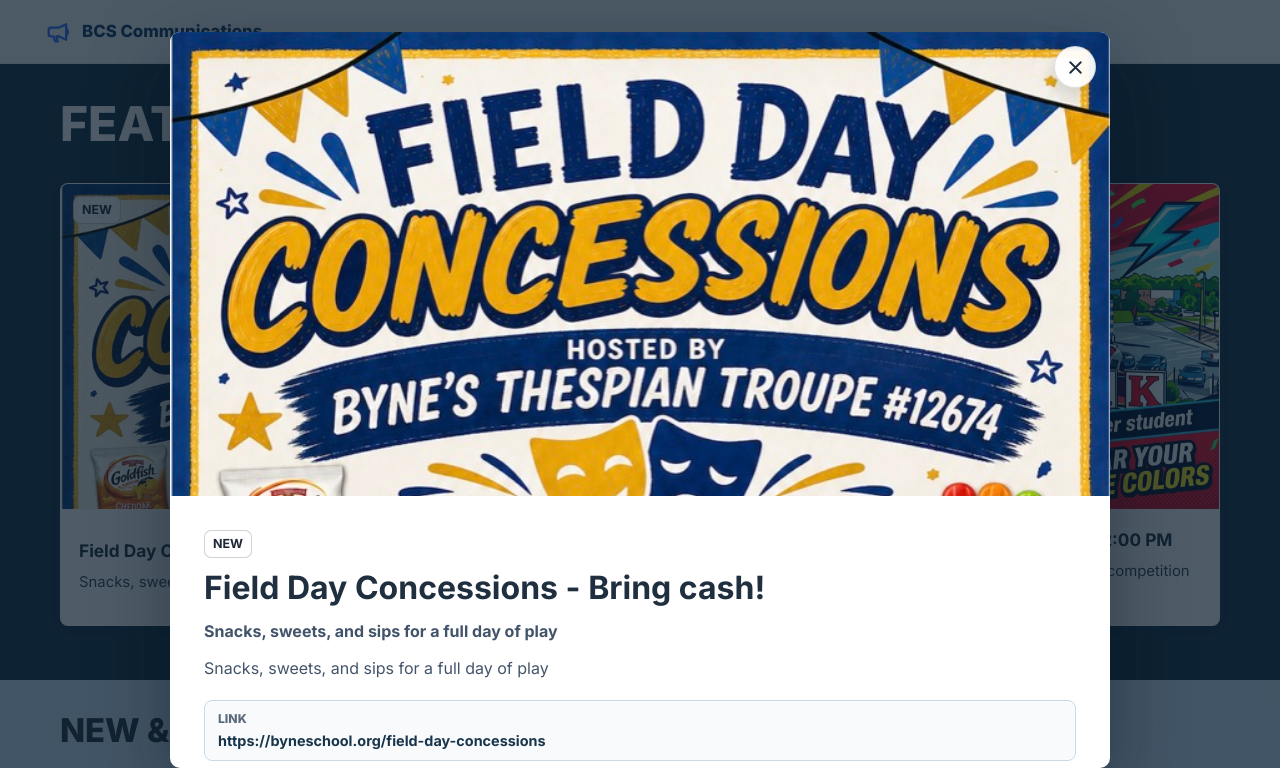
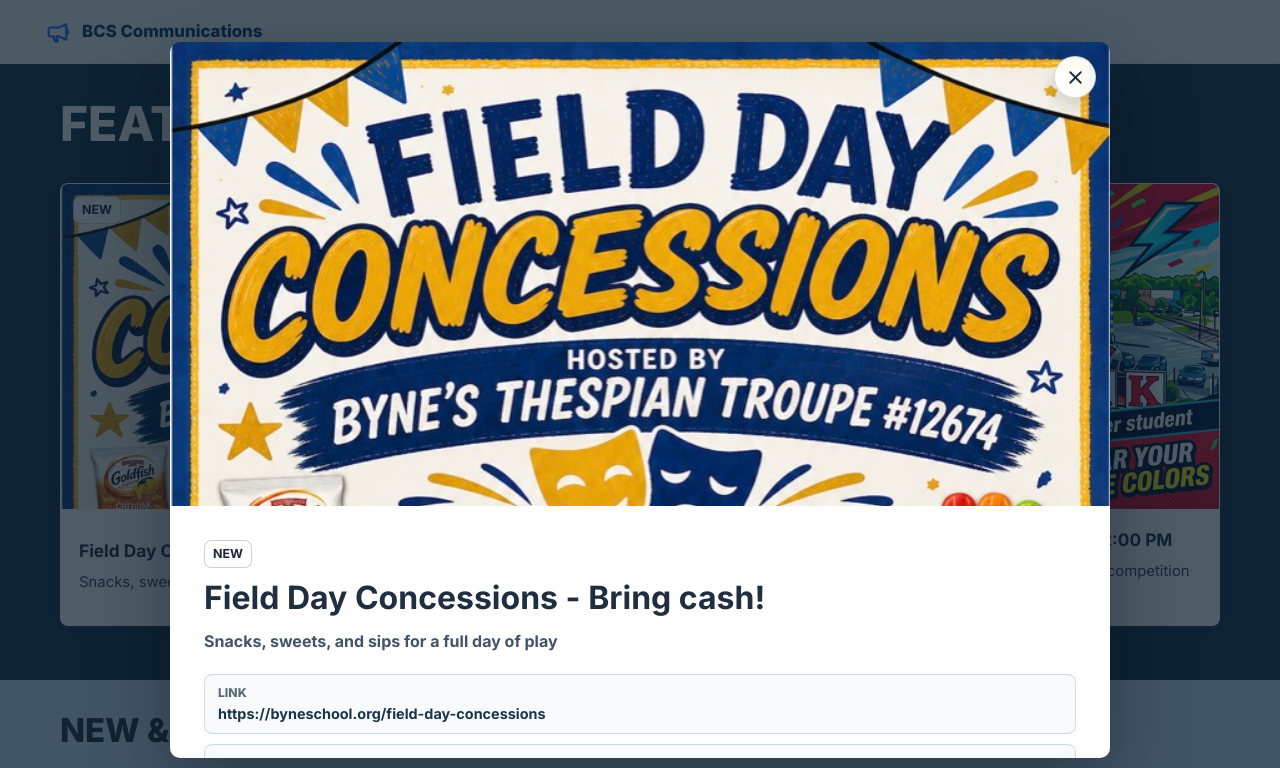
Before and after one commit to BCSSaints/Adminportal, a website: page index.html in a window 1280 px wide. Both pictures are taken after a click on the button 345 px from the left and 404 px from the top of the page. Shown: the top 768 px of the page. Drawn offline with Linux system fonts and the light colour scheme.

Commit message:
Fix announcement modal field visibility and scrolling

```diff
--- a/script.js
+++ b/script.js
@@ -594,15 +594,22 @@
   return `<a class="modal-link" href="${url}" target="_blank" rel="noreferrer"><span>${label}</span><strong>${url}</strong></a>`;
 }
 
+function setModalTextField(element, value) {
+  const text = value?.trim() || "";
+  element.textContent = text;
+  element.classList.toggle("is-hidden", !text);
+}
+
 function openModal(item, trigger) {
   state.lastFocusedElement = trigger;
-  elements.modalBadges.innerHTML = item.badges.map(badgeTemplate).join("");
-  elements.modalTitle.textContent = item.title;
-  elements.modalSubtitle.textContent = item.subtitle;
-  elements.modalDescription.textContent = item.description || item.subtitle;
+  elements.modalBadges.innerHTML = item.badges?.length ? item.badges.map(badgeTemplate).join("") : "";
+  setModalTextField(elements.modalTitle, item.title);
+  setModalTextField(elements.modalSubtitle, item.subtitle);
+  setModalTextField(elements.modalDescription, item.description);
   elements.modalMedia.innerHTML = item.contentUpload
-    ? `<img src="${item.contentUpload}" alt="${item.title} artwork">`
-    : `<span class="media-placeholder" aria-label="No image available">${imageIcon()}</span>`;
+    ? `<img src="${item.contentUpload}" alt="${item.title || "Announcement"} artwork">`
+    : "";
+  elements.modalMedia.classList.toggle("is-hidden", !item.contentUpload);
   elements.modalLinks.innerHTML =
     linkTemplate(item.link, "Link") +
     linkTemplate(item.additionalLink, "Additional Link");
--- a/styles.css
+++ b/styles.css
@@ -459,6 +459,7 @@
   display: grid;
   place-items: center;
   padding: clamp(16px, 4vw, 42px);
+  overflow-y: auto;
 }
 
 .modal-backdrop {
@@ -472,11 +473,13 @@
   position: relative;
   display: grid;
   width: min(100%, 940px);
-  max-height: min(92vh, 980px);
-  overflow: hidden;
+  max-height: calc(100dvh - clamp(32px, 8vw, 84px));
+  overflow-y: auto;
+  align-self: center;
   border-radius: 10px;
   background: white;
   box-shadow: 0 28px 80px rgba(4, 14, 24, 0.38);
+  overscroll-behavior: contain;
 }
 
 .modal-close {
@@ -509,7 +512,7 @@
   display: grid;
   min-height: 240px;
   max-height: 58vh;
-  overflow: auto;
+  overflow: hidden;
   background: #edf3f8;
 }
 
```
